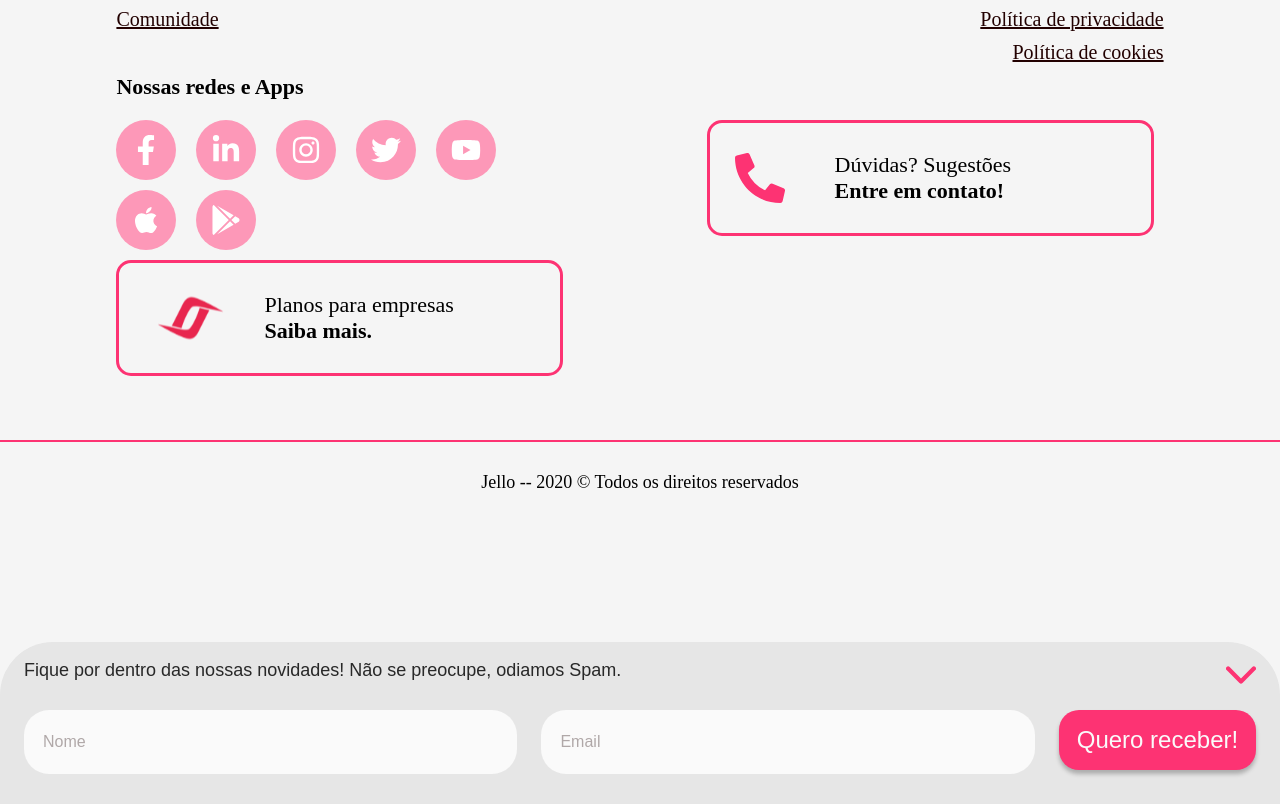
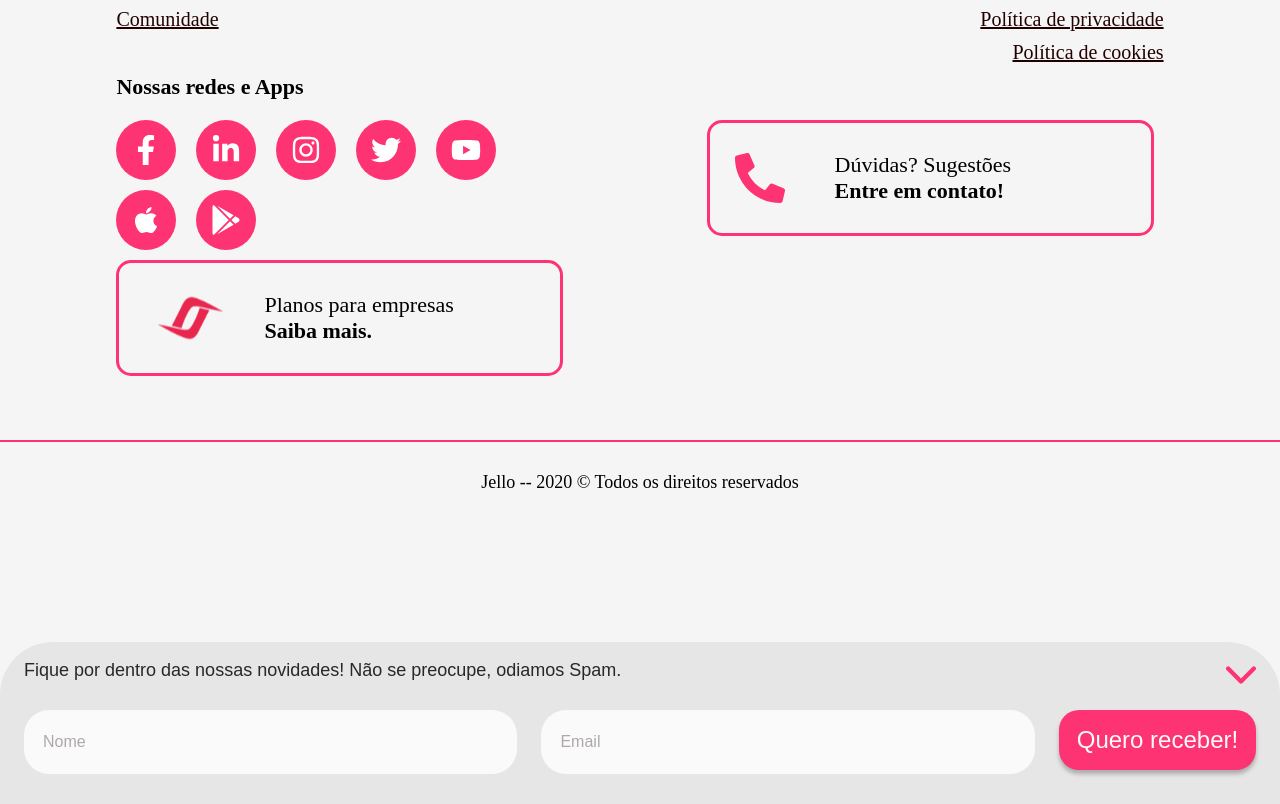
Before and after one commit to Jello-Education/front_blog, a Next.js app: page / in a window 1280 px wide. Shown: the part 1870-2674 px from the top of the page. Built offline with nearby package versions, Linux system fonts and the light colour scheme; no server answers.

Commit message:
Adding new desing to Jelloinfo component

```diff
--- a/src/components/Shared/JelloInfo/styles.ts
+++ b/src/components/Shared/JelloInfo/styles.ts
@@ -79,7 +79,7 @@ export const Icon = styled.div`
   width: 60px;
   margin-right: 20px;
   margin-bottom: 10px;
-  background-color: #fd98b8;
+  background-color: #FD3373;
   border-radius: 50%;
   display: flex;
   align-items: center;
```
